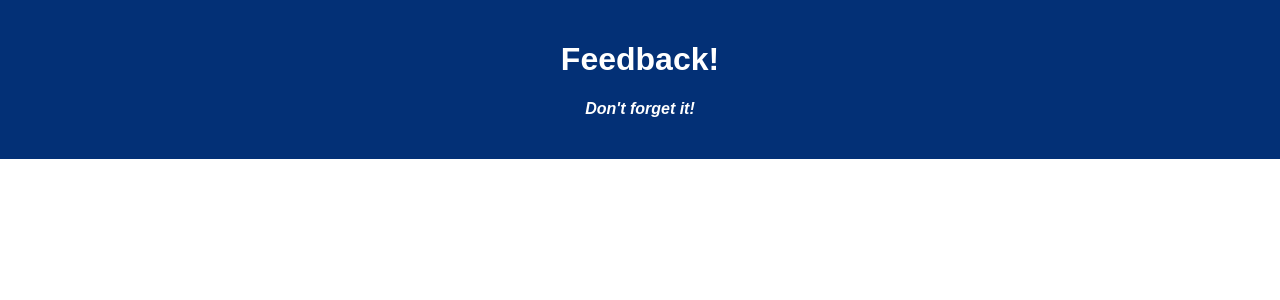
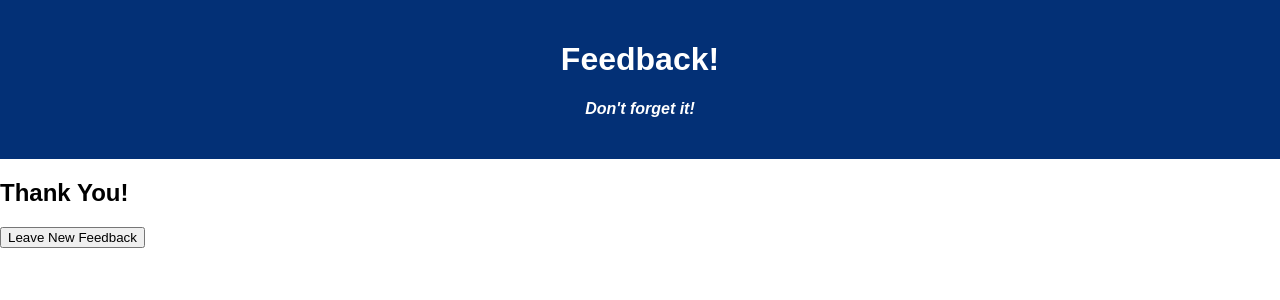
Before and after one commit to lukegartner/redux-feedback-loop, a React (Create React App) app: page /complete in a window 1280 px wide. Shown: the top 300 px of the page. Built offline with nearby package versions, Linux system fonts and the light colour scheme.

Commit message:
add start and complete page

```diff
--- a/src/components/App/App.jsx
+++ b/src/components/App/App.jsx
@@ -3,6 +3,7 @@ import { BrowserRouter as Router, Route } from "react-router-dom";
 import "./App.css";
 import InputPage from "../InputPages/InputPage";
 import Review from "../InputPages/Review";
+import StartPage from "../StartPages/StartPage";
 
 function App() {
   return (
@@ -13,6 +14,9 @@ function App() {
           <h4>Don't forget it!</h4>
         </header>
       </div>
+      <Route path="/" exact>
+        <StartPage page="start" />
+      </Route>
       <Route path="/feeling">
         <InputPage
           title="How are you feeling today?"
@@ -48,6 +52,9 @@ function App() {
       <Route path="/review">
         <Review />
       </Route>
+      <Route path="/complete">
+        <StartPage page="complete" />
+      </Route>
     </Router>
   );
 }
--- a/src/components/InputPages/Review.jsx
+++ b/src/components/InputPages/Review.jsx
@@ -1,5 +1,7 @@
 import { useSelector } from "react-redux";
+import { useHistory } from "react-router-dom";
 const Review = () => {
+  const history = useHistory();
   const { feeling, understanding, support, comments } = useSelector(
     (store) => store.feedbackInput
   );
@@ -10,6 +12,8 @@ const Review = () => {
       body: JSON.stringify({ feeling, understanding, support, comments }),
       headers: { "Content-Type": "application/json" },
     });
+
+    history.push("/complete");
   };
   return (
     <div>
--- /dev/null
+++ b/src/components/StartPages/StartPage.jsx
@@ -0,0 +1,23 @@
+import { useDispatch } from "react-redux";
+import { useHistory } from "react-router-dom/";
+
+const StartPage = ({ page }) => {
+  const history = useHistory();
+  const dispatch = useDispatch();
+
+  const start = () => {
+    dispatch({ type: "CLEAR_INPUTS" });
+    history.push("/feeling");
+  };
+
+  return (
+    <div>
+      <h2>{page === "complete" ? "Thank You!" : "Welcome"}</h2>
+      <button onClick={start}>
+        {page === "complete" ? "Leave New Feedback" : "Leave Feedback"}
+      </button>
+    </div>
+  );
+};
+
+export default StartPage;
--- a/src/index.js
+++ b/src/index.js
@@ -19,6 +19,9 @@ const feedbackInput = (state = {}, action) => {
   if (action.type === "COMMENTS") {
     return { ...state, comments: action.payload };
   }
+  if (action.type === "CLEAR_INPUTS") {
+    return {};
+  }
   return state;
 };
 
```
Also changed, not shown: 1 other file (tests, documents, lock files or other folders).
